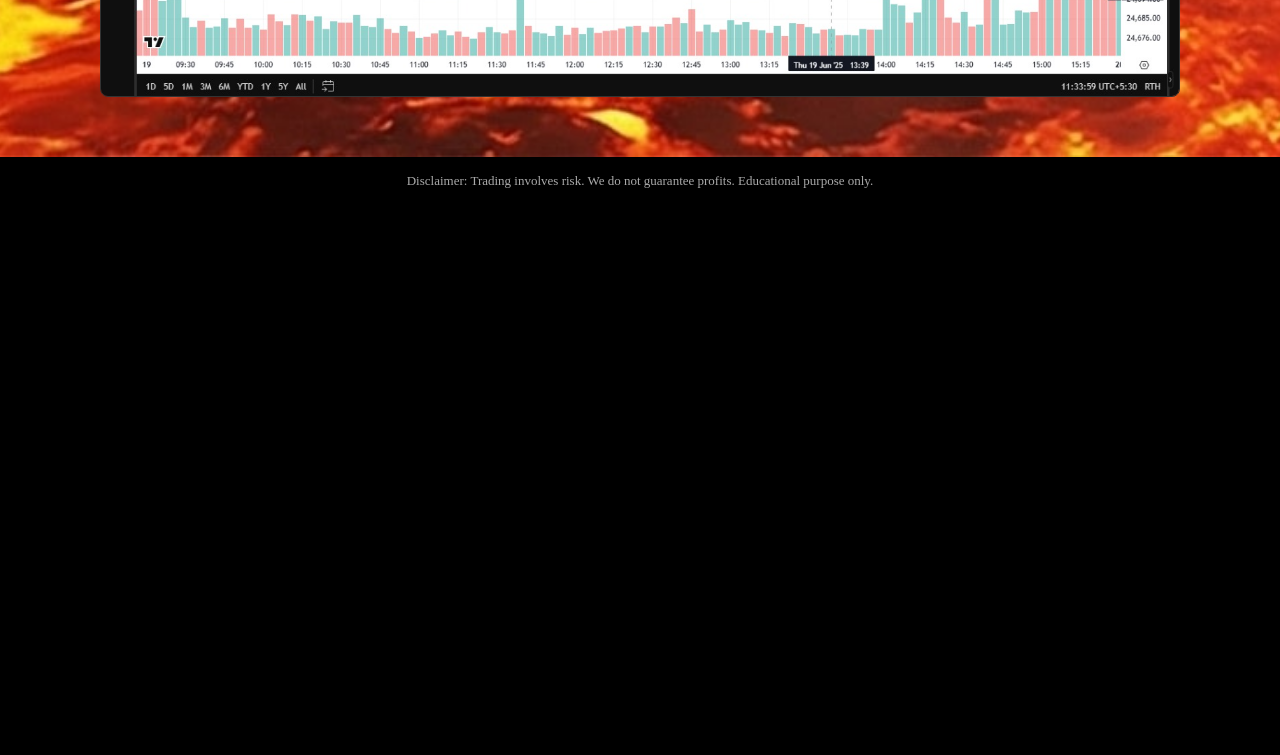
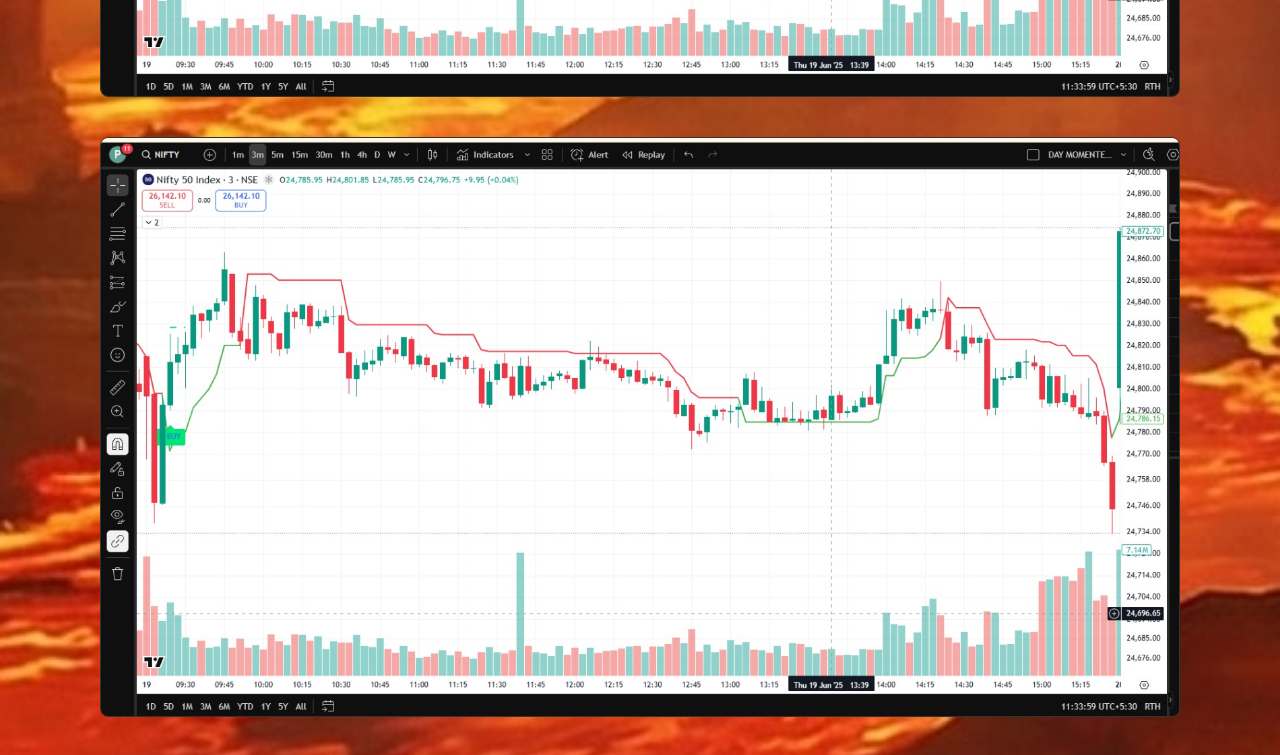
Before and after one commit to prabhakar9585/thedeviltrades-clean, a Next.js app: page /indicator/devil-v3/no-trade-days in a window 1280 px wide. Shown: the part 2680-3435 px from the top of the page. Before the commit the page ends 2885 px from the top, so only its background shows below. Built offline with nearby package versions, Linux system fonts and the light colour scheme.

Commit message:
Fix profit & loss image auto loading

```diff
--- a/pages/indicator/devil-v3/loss-trades.js
+++ b/pages/indicator/devil-v3/loss-trades.js
@@ -1,6 +1,6 @@
 export default function LossTrades() {
   // 🔥 CHANGE THIS NUMBER WHEN YOU ADD MORE IMAGES
-  const TOTAL_IMAGES = 31;
+  const TOTAL_IMAGES = 39;
 
   const images = Array.from({ length: TOTAL_IMAGES }, (_, i) => ({
     src: `/indicator/devil-v3/loss/${i + 1}.png`,
--- a/pages/indicator/devil-v3/no-trade-days.js
+++ b/pages/indicator/devil-v3/no-trade-days.js
@@ -15,6 +15,14 @@
   {
     src: "/indicator/devil-v3/no-trade/4.png",
     alt: "No Trade Day 4",
+  },
+  {
+    src: "/indicator/devil-v3/no-trade/4.png",
+    alt: "No Trade Day 5",
+  },
+  {
+    src: "/indicator/devil-v3/no-trade/4.png",
+    alt: "No Trade Day 6",
   },
 
 ];
--- a/pages/indicator/devil-v3/profit-trades.js
+++ b/pages/indicator/devil-v3/profit-trades.js
@@ -1,6 +1,6 @@
 export default function ProfitTrades() {
   // 🔥 CHANGE THIS NUMBER WHEN YOU ADD MORE IMAGES
-  const TOTAL_IMAGES = 64;
+  const TOTAL_IMAGES = 97;
 
   const images = Array.from({ length: TOTAL_IMAGES }, (_, i) => ({
     src: `/indicator/devil-v3/profit/${i + 1}.png`,
```
